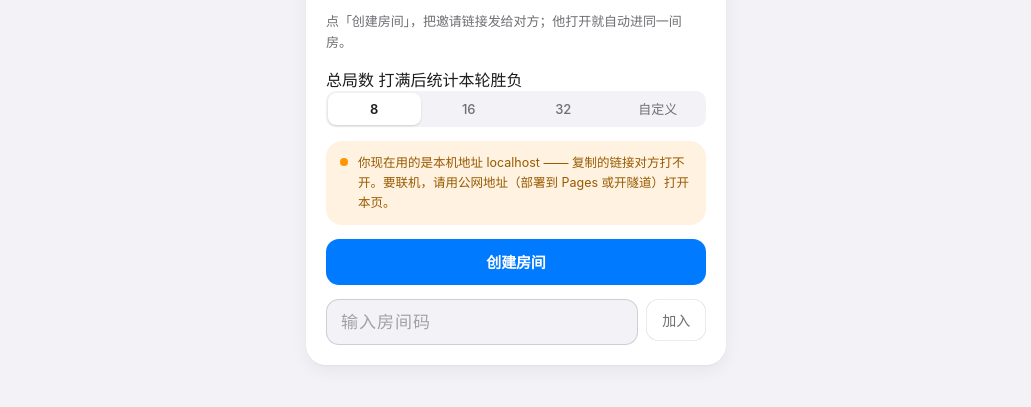
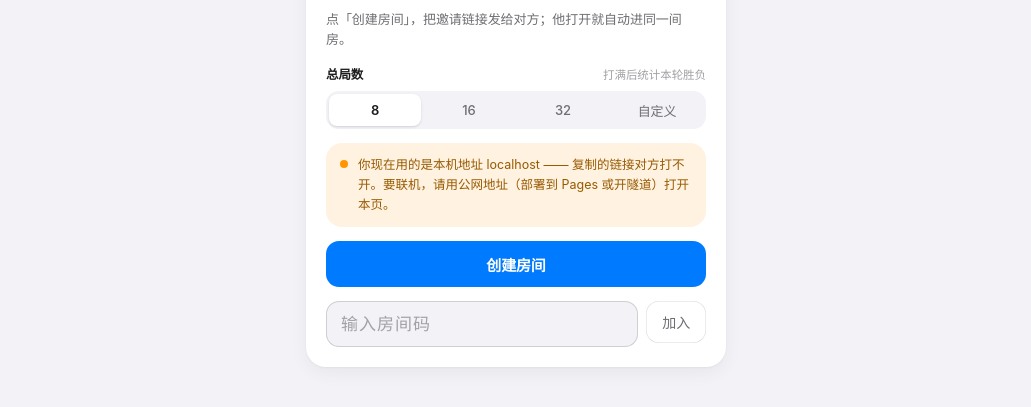
Before and after one commit to coderWangFan/ttt-online, a plain HTML site: page ttt.html in a window 1280 px wide. Shown: the part 279-686 px from the top of the page, without its empty margins (124-1155 px from the left). Drawn offline with Linux system fonts and the light colour scheme.

Commit message:
deploy theme.css

```diff
--- a/theme.css
+++ b/theme.css
@@ -693,6 +693,45 @@ body {
 
 /* ============================== 入口页卡片 ============================== */
 
+/* 创建房间时的总局数选择 */
+.rounds-row { display: grid; gap: 8px; }
+.rounds-head { display: flex; align-items: baseline; justify-content: space-between; gap: 8px; }
+.rounds-label { font-size: 12.5px; font-weight: 600; letter-spacing: -.01em; color: var(--label); }
+.rounds-note { font-size: 11.5px; color: var(--label-3); letter-spacing: -.005em; }
+.seg {
+  display: grid;
+  grid-template-columns: repeat(4, minmax(0, 1fr));
+  gap: 2px;
+  padding: 3px;
+  border-radius: 13px;
+  background: var(--surface-2);
+}
+.seg-btn {
+  appearance: none;
+  border: 0;
+  margin: 0;
+  height: 34px;
+  border-radius: 10px;
+  background: transparent;
+  color: var(--label-2);
+  font: inherit;
+  font-size: 13.5px;
+  font-weight: 550;
+  letter-spacing: -.01em;
+  cursor: pointer;
+  transition: background-color .22s var(--ease), color .22s var(--ease),
+    box-shadow .22s var(--ease), transform .16s var(--ease);
+}
+.seg-btn.is-on {
+  background: var(--surface);
+  color: var(--label);
+  box-shadow: var(--shadow-1);
+}
+.seg-btn:active { transform: scale(.96); }
+.seg-btn:focus-visible { outline: none; box-shadow: 0 0 0 3px var(--blue-soft); }
+.rounds-custom { display: grid; grid-template-columns: minmax(0, 1fr) auto; align-items: center; gap: 8px; }
+.rounds-unit { font-size: 12.5px; color: var(--label-3); }
+
 .entry {
   position: relative;
   display: grid;
```
